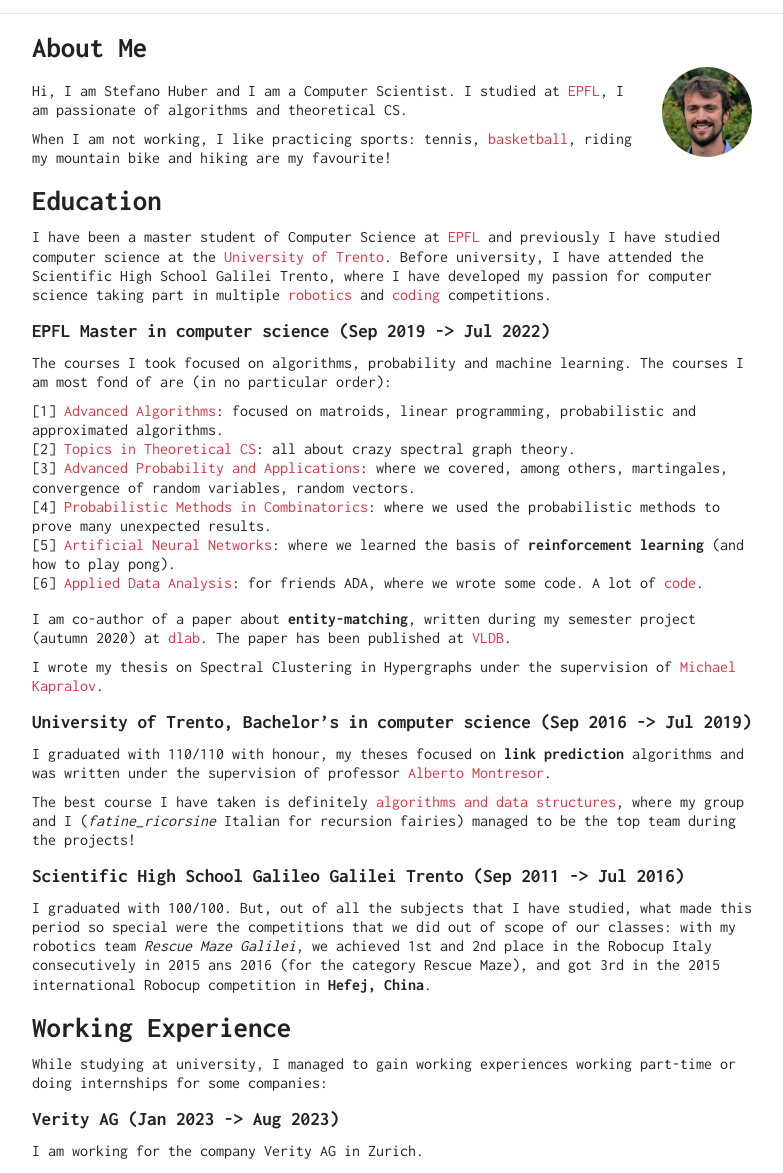
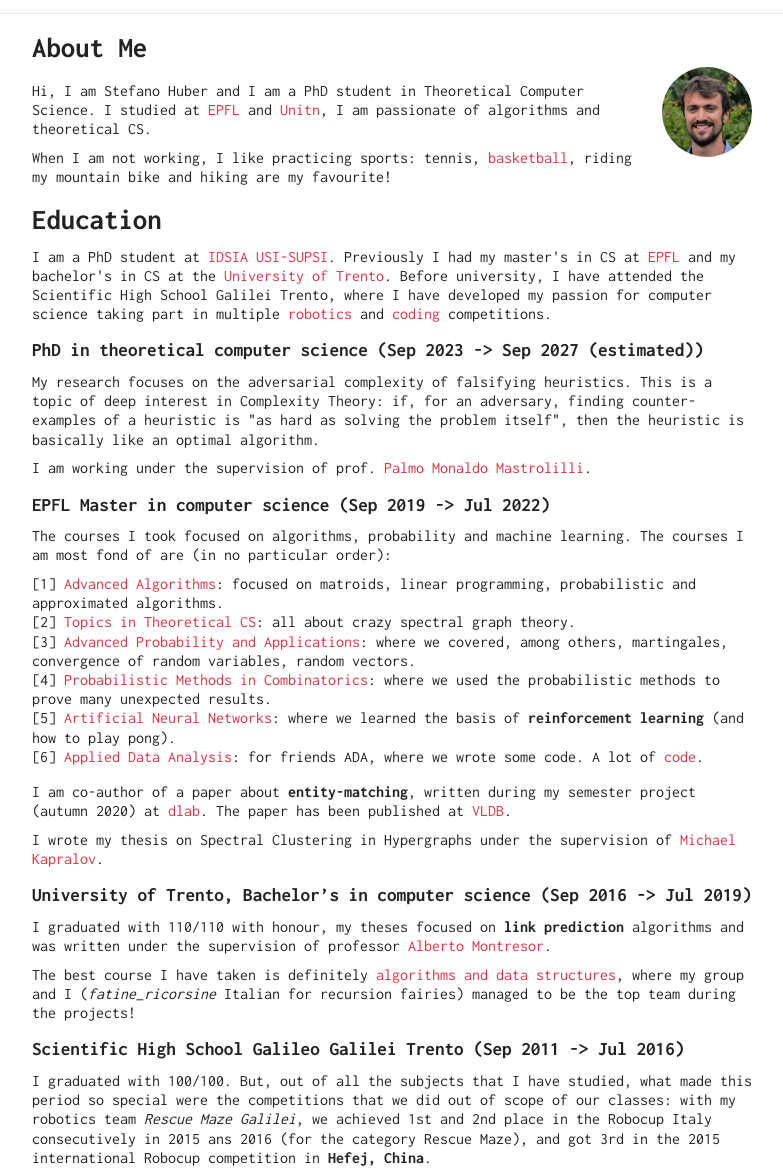
Before and after one commit to steber97/steber97.github.io, a plain HTML site: page index.html in a window 1280 px wide. Shown: the part 99-1272 px from the top of the page, without its empty margins (248-1031 px from the left). Drawn offline with nearby package versions, Linux system fonts and the light colour scheme.

Commit message:
Add IDSIA phd position

```diff
--- a/index.html
+++ b/index.html
@@ -65,10 +65,16 @@
     <img src="/avatar.jpg"/>
 </figure>
 
-<p>Hi, I am Stefano Huber and I am a Computer Scientist. I studied at <a href="https://www.epfl.ch/en/">EPFL</a>, I am passionate of algorithms and theoretical CS.</p>
+<p>Hi, I am Stefano Huber and I am a PhD student in Theoretical Computer Science. I studied at <a href="https://www.epfl.ch/en/">EPFL</a> and <a href="https://www.unitn.it/">Unitn</a>, I am passionate of algorithms and theoretical CS.</p>
 <p>When I am not working, I like practicing sports: tennis, <a href="https://www.instagram.com/nightowlstrento/">basketball</a>, riding my mountain bike and hiking are my favourite!</p>
 <h1 id="education">Education</h1>
-	<p>I have been a master student of Computer Science at <a href="https://www.epfl.ch/en/">EPFL</a> and previously I have studied computer science at the <a href="https://www.unitn.it/en">University of Trento</a>. Before university, I have attended the Scientific High School Galilei Trento, where I have developed my passion for computer science taking part in multiple <a href="https://www.lsgalilei.org/index.php/palma-res/879-bronzo-ai-mondiali-della-robotica-in-cina">robotics</a> and <a href="https://www.olimpiadi-informatica.it/index.php/selezione-nazionale.html">coding</a> competitions.</p>
+	<p>I am a PhD student at <a href="https://www.idsia.usi-supsi.ch/">IDSIA USI-SUPSI</a>. Previously I had my master's in CS at <a href="https://www.epfl.ch/en/">EPFL</a> and my bachelor's in CS at the <a href="https://www.unitn.it/en">University of Trento</a>.
+		Before university, I have attended the Scientific High School Galilei Trento, where I have developed my passion for computer science taking part in multiple <a href="https://www.lsgalilei.org/index.php/palma-res/879-bronzo-ai-mondiali-della-robotica-in-cina">robotics</a> and <a href="https://www.olimpiadi-informatica.it/index.php/selezione-nazionale.html">coding</a> competitions.</p>
+
+	<h4 id="phd-idsia"> PhD in theoretical computer science (Sep 2023 -&gt; Sep 2027 (estimated))</h4>
+	<p>My research focuses on the adversarial complexity of falsifying heuristics. This is a topic of deep interest in Complexity Theory: if, for an adversary, finding counter-examples of a heuristic is "as hard as solving the problem itself", then the heuristic is basically like an optimal algorithm.</p>
+	<p>I am working under the supervision of prof. <a href="https://www.supsi.ch/en/palmo-monaldo-mastrolilli">Palmo Monaldo Mastrolilli</a>.</p>
+
 	<h4 id="epfl-master-in-computer-science-sep-2019---present">EPFL Master in computer science (Sep 2019 -&gt; Jul 2022)</h4>
 	<p> The courses I took focused on algorithms, probability and machine learning. The courses I am most fond of are (in no particular order):</p>
 	<ol>
@@ -81,15 +87,19 @@
 	</ol>
 	<p>I am co-author of a paper about <strong>entity-matching</strong>, written during my semester project (autumn 2020) at <a href="https://dlab.epfl.ch/">dlab</a>. The paper has been published at <a href="https://www.vldb.org/pvldb/vol15/p1712-arora.pdf">VLDB</a>.</p>
 	<p>I wrote my thesis on Spectral Clustering in Hypergraphs under the supervision of <a href="https://theory.epfl.ch/kapralov/">Michael Kapralov</a>.</p>
+
 	<h4 id="university-of-trento-bachelors-in-computer-science-sep-2016---jul-2019">University of Trento, Bachelor&rsquo;s in computer science (Sep 2016 -&gt; Jul 2019)</h4>
 	<p>I graduated with 110/110 with honour, my theses focused on <strong>link prediction</strong> algorithms and was written under the supervision of professor <a href="http://cricca.disi.unitn.it/montresor/">Alberto Montresor</a>.</p>
 	<p>The best course I have taken is definitely <a href="http://cricca.disi.unitn.it/montresor/teaching/asd/">algorithms and data structures</a>, where my group and I (<em>fatine_ricorsine</em> Italian for recursion fairies) managed to be the top team during the projects!</p>
+
 	<h4 id="scientific-high-school-galileo-galilei-trento-sep-2011---jul-2016">Scientific High School Galileo Galilei Trento (Sep 2011 -&gt; Jul 2016)</h4>
 	<p>I graduated with 100/100. But, out of all the subjects that I have studied, what made this period so special were the competitions that we did out of scope of our classes: with my robotics team <em>Rescue Maze Galilei</em>, we achieved 1st and 2nd place in the Robocup Italy consecutively in 2015 ans 2016 (for the category Rescue Maze), and got 3rd in the 2015 international Robocup competition in <strong>Hefej, China</strong>.</p>
+
 <h1 id="working-experience">Working Experience</h1>
+
 	<p>While studying at university, I managed to gain working experiences working part-time or doing internships for some companies:</p>
-<h4 id="verity-jan-2023---present">Verity AG (Jan 2023 -&gt; Aug 2023)</h4>
-<p>I am working for the company Verity AG in Zurich.</p>
+	<h4 id="verity-jan-2023---aug-2023">Verity AG (Jan 2023 -&gt; Aug 2023)</h4>
+	<p>I did an internship at <a href="https://verity.net/">Verity AG</a> in Zurich, where I managed the coexistence of drones and people working together in the same warehouse.</p>
 	<h4 id="qboid-feb-2021---present">QBOID (Feb 2021 -&gt; Feb 2022)</h4>
 	<p>I worked for the <strong>Californian</strong> startup <a href="https://qboid.ai/">QBOID</a>, where I solved computer vision tasks using <strong>OpenCV</strong>.</p>
 	<h4 id="schoolcalendar-feb-2020---present">SchoolCalendar (Feb 2020 -&gt; Present)</h4>
@@ -100,6 +110,7 @@
 	<p>I have been working part-time for two years at <a href="https://motorialab.com">Motorialab</a> as a backend developer using the framework <strong>Django</strong>. Their biggest product is <em>Safe</em>, a platform where ski-areas administrators can register the accidents that happen on ski slopes. Here some <a href="https://motorialab.com/en/motorialab/">pictures</a> of the team having fun :)</p>
 	<h4 id="carluccios-jul-aug-2017">Carluccio&rsquo;s (Jul-Aug 2017)</h4>
 	<p>During the summer break of 2017, after having finished my exams, I worked as kitchen porter at the London <a href="https://www.carluccios.com/">Carluccio&rsquo;s</a> restaurant. Although it didn&rsquo;t help me much in developing my coding skills, it certainly improved my English!</p>
+
 <h1 id="awards">Awards</h1>
 	<p>Since high school, I have been extremely fond of coding competitions: they are a great way to improve my skills of working under pressure, they are extremely challenging and, more importantly, they are great fun!</p>
 	<p>Some awards that I achieved during the years:</p>
```
Lines whose indentation alone changed are shown as unchanged.
